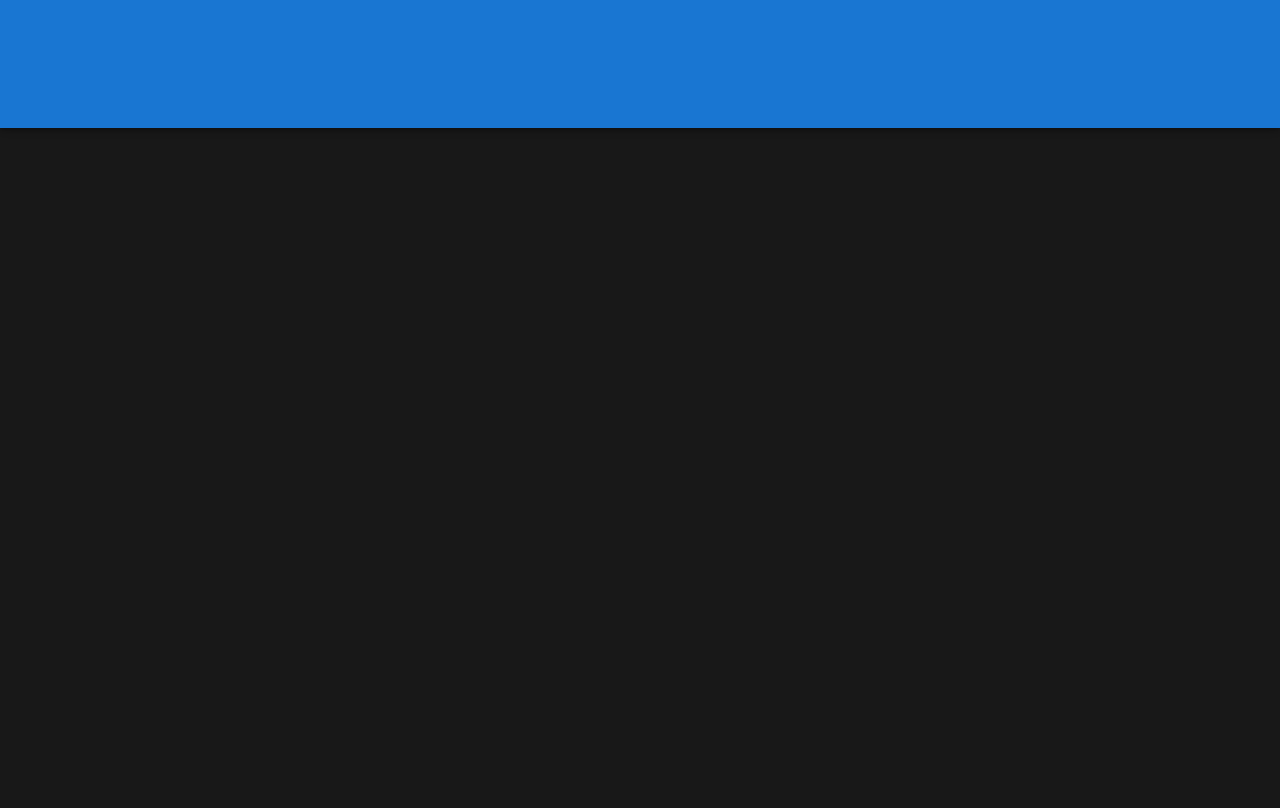
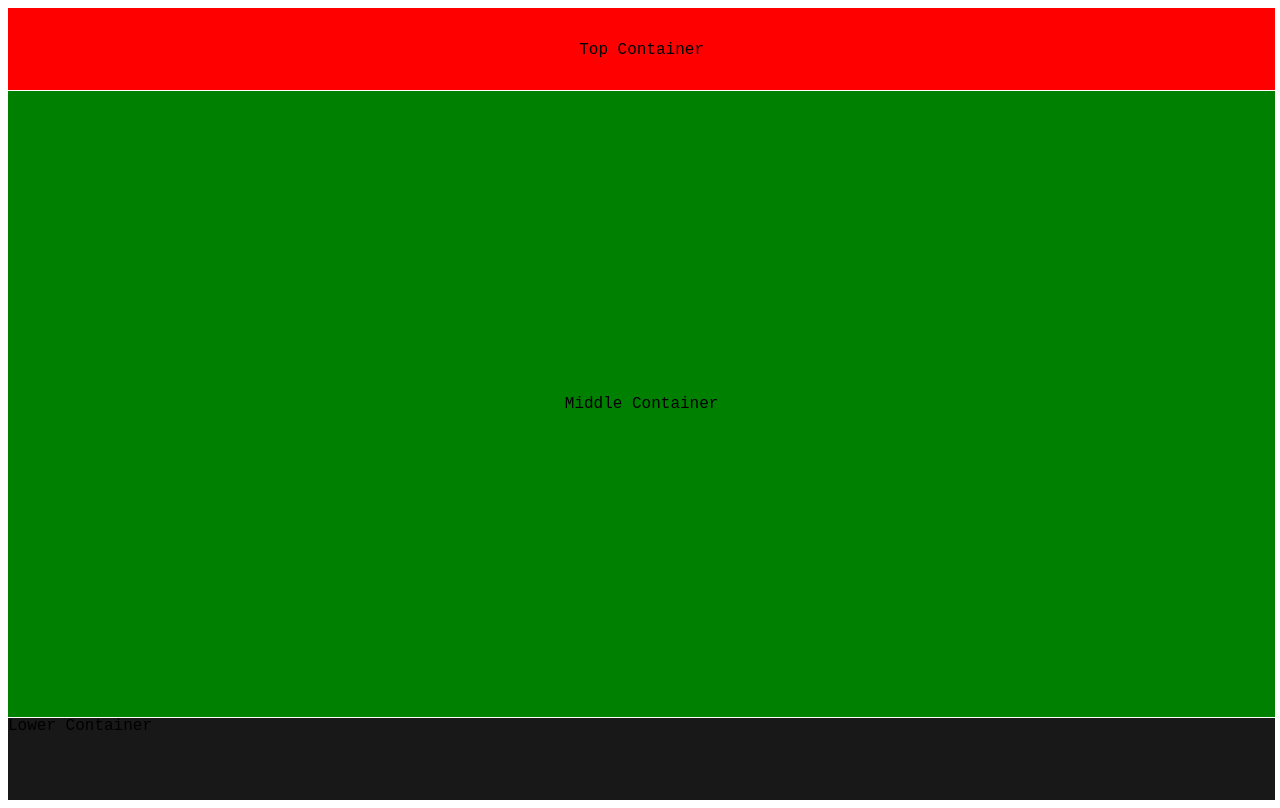
Before and after one commit to mischano/web-player-frontend, a React app: page / in a window 1280 px wide. Built offline with nearby package versions, Linux system fonts and the light colour scheme.

Commit message:
Meddling with CSS. Breakthrough!

```diff
--- a/src/index.js
+++ b/src/index.js
@@ -1,73 +1,22 @@
 import React from 'react';
 import { createRoot } from 'react-dom/client';
-import { GlobalProvider } from './GlobalContext';
-import AudioManager from './components/AudioManager';
-// import ChatBoxLogic from './components/Chat Box/ChatBoxLogic';
-// import InputContainer from './components/Input Container/InputContainer';
 import '../static/css/index.css';
-import { AppBar, Toolbar } from '@mui/material';
-import Top from './Top';
-import Middle from './Middle';
 
 
 const container = document.getElementById('root');
 const root = createRoot(container);
 
+
 root.render(
-    <AppBar className="appBar">
-        <Toolbar className="upperContainer">
-        </Toolbar>
-        <Toolbar className="lowerContainer">
-        </Toolbar>
-    </AppBar>
-    // <AppBar
-    //     sx={{
-    //         display: 'flex',
-    //         justifyContent: 'row',
-    //         alignContent: 'center',
-
-    //         width: '100%',
-    //         height: '100%',
-
-    //         backgroundColor: 'white',
-    //         outline: 'white',
-    //     }}
-    // >
-    //     <Toolbar
-    //         sx={{
-    //             /* Positioning */
-    //             display: 'flex',
-    //             justifyContent: 'space-between',
-    //             flexDirection: 'row',
-
-    //             /* Sizing */
-    //             flexGrow: 1,
-    //             flexBasis: '25%',
-    //             maxWidth: '25%',
-    //             boxSizing: 'border-box',
-
-    //             /* Apperance */
-    //             // outline: 'solid 1px #ecfc03',
-    //         }}
-    //     >
-    //     </Toolbar>
-    //     <Toolbar
-    //         sx={{
-    //             /* Positioning */
-    //             display: 'flex',
-    //             justifyContent: 'space-between',
-    //             flexDirection: 'row',
-
-    //             /* Sizing */
-    //             flexGrow: 1,
-    //             flexBasis: '25%',
-    //             maxWidth: '25%',
-    //             boxSizing: 'border-box',
-
-    //             /* Apperance */
-    //             // outline: 'solid 1px #ecfc03',
-    //         }}
-    //     >
-    //     </Toolbar>
-    // </AppBar>
+    <div className="main">
+        <div className="top-bar">
+            Top Container
+        </div>
+        <div className="middle-bar">
+            Middle Container
+        </div>
+        <div className="bottom-bar">
+            Lower Container
+        </div>
+    </div>
 );
--- a/static/css/index.css
+++ b/static/css/index.css
@@ -1,83 +1,56 @@
-html, body {
+/* html, body, #root {
   width: 100%;
   height: 100%;
   margin: 0;
   padding: 0;
   font-family: 'Fire Code', monospace;
   background-color: #181818;
-};
+}; */
 
 #root {
-  height: 100%;
-  width: 100%;
-  display: flex;
-};
+  width: 99vw;
+  height: 99vh;
 
-.appBar {
-  position: fixed;
-  display: flex;
-  flex-direction: column;
-  justify-content: space-between;
-  align-items: center;
+  font-family: 'Fire Code', monospace;
+
+  /* outline: 1px solid #000000; */
+  background-color: #181818;
+}
+
+.main {
+  display: grid;
+  grid-template-rows: 0.2fr 1.5fr 0.2fr;
   width: 100%;
   height: 100%;
+}
 
-  background-color: transparent;
-};
+.top-bar {
+  display: flex;
+  justify-content: center;
+  align-items: center;
 
-.upperContainer {
-    /* Positioning */
-    display: flex;
-    justify-content: space-between;
-    flex-direction: column;
-
-    /* Sizing */
-    flex-grow: 1;
-    flex-basis: 25%;
-    max-width: 25%;
-    box-sizing: border-box;
-
-    /* Apperance */
-    background-color: transparent;
-    /* outline: solid 1px #ecfc13; */
+  outline: 1px solid white;
+  color: inherit;
+  background-color: red;
 
 }
 
-.lowerContainer {
-    /* Positioning */
-    display: flex;
-    justify-content: space-between;
-    flex-direction: column;
+.middle-bar {
+  display: flex;
+  justify-content: center;
+  align-items: center;
 
-    /* Sizing */
-    flex-grow: 1;
-    flex-basis: 25%;
-    max-width: 25%;
-    box-sizing: border-box;
+  outline: 1px solid white;
+  color: inherit;
+  background-color: green;
+}
 
-    /* Apperance */
-    background-color: transparent;
-    /* outline: solid 1px #acfc03; */
+.lower-bar {
+  display: flex;
+  justify-content: center;
+  align-items: center;
+
+  outline: 1px solid white;
+  color: inherit;
+  background-color: blue;
 }
-/* export const outterContainer = {
-    position:'fixed',
-    sx: {
-        display: 'flex',
-        flexDirection: 'row',
-        justifyContent: 'space-between',
-        alignItems: 'center',
-        top: 'auto',
-        bottom: 1,
-
-        width: '100%',
-        height: '80px',
-        boxSizing: 'border-box',
-
-        padding: 0,
-        margin: 0,
-
-        // backgroundColor: 'transparent',
-        backgroundColor: '#1f1f1f',
-        // outline: 'solid 1px #fc1c03',
-    },
-}; */
```
